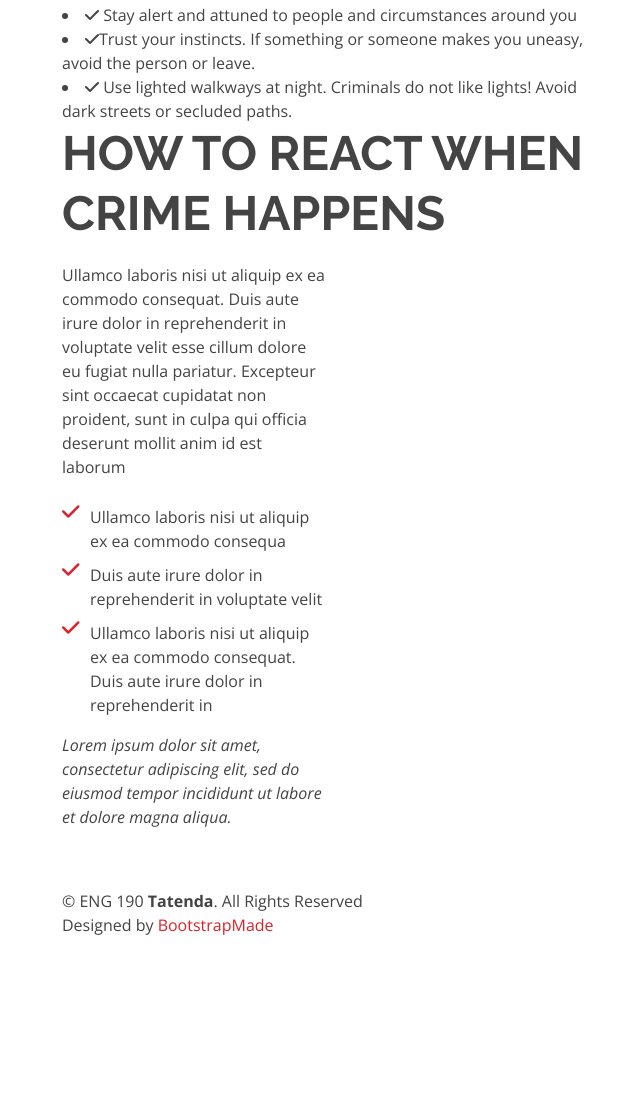
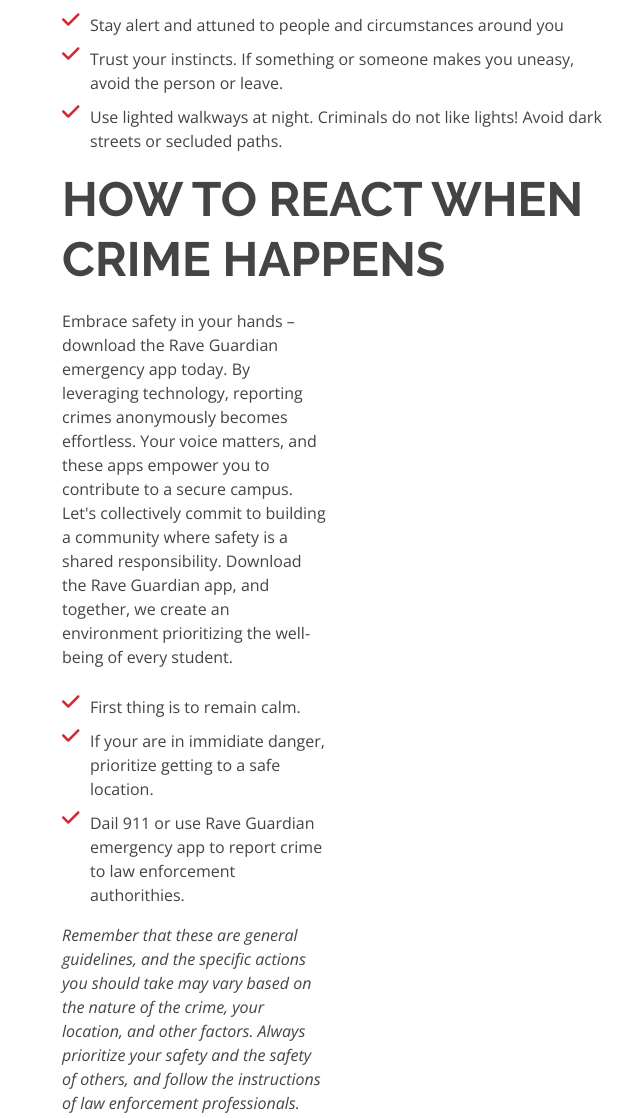
Before and after one commit to TateNyoni/ENG-190, a plain HTML site: page index.html in a window 1280 px wide. Shown: the part 997-2115 px from the top of the page, without its empty margins (20-660 px from the left). Before the commit the page ends 1934 px from the top, so only its background shows below. Drawn offline with nearby package versions, Linux system fonts and the light colour scheme; a web font is replaced by a local one.

Commit message:
Update index.html

```diff
--- a/index.html
+++ b/index.html
@@ -129,27 +129,28 @@
         <div class="row content">
           <div class="col-lg-6">
             <h2>Crime Prevention Tips</h2>
+            <ul>
              <li><i class="fa-solid fa-check"></i> Stay alert and attuned to people and circumstances around you</li>
               <li><i class="fa-solid fa-check"></i>Trust your instincts. If something or someone makes you uneasy, avoid the person or leave.</li>
               <li><i class="fa-solid fa-check"></i> Use lighted walkways at night.  Criminals do not like lights!  Avoid dark streets or secluded paths.</li>
           </div>
+          </ul>
           <div class="row content">
           <div class="col-lg-6">
             <h2>How to React When Crime Happens</h2>
           <div class="col-lg-6 pt-4 pt-lg-0">
             <p>
-              Ullamco laboris nisi ut aliquip ex ea commodo consequat. Duis aute irure dolor in reprehenderit in voluptate
-              velit esse cillum dolore eu fugiat nulla pariatur. Excepteur sint occaecat cupidatat non proident, sunt in
-              culpa qui officia deserunt mollit anim id est laborum
+              Embrace safety in your hands – download the Rave Guardian emergency app today. By leveraging technology, reporting crimes anonymously becomes effortless.
+              Your voice matters, and these apps empower you to contribute to a secure campus. Let's collectively commit to building a community where safety
+              is a shared responsibility. Download the Rave Guardian app, and together, we create an environment prioritizing the well-being of every student.
             </p>
             <ul>
-              <li><i class="fa-solid fa-check"></i> Ullamco laboris nisi ut aliquip ex ea commodo consequa</li>
-              <li><i class="fa-solid fa-check"></i> Duis aute irure dolor in reprehenderit in voluptate velit</li>
-              <li><i class="fa-solid fa-check"></i> Ullamco laboris nisi ut aliquip ex ea commodo consequat. Duis aute irure dolor in reprehenderit in</li>
+              <li><i class="fa-solid fa-check"></i> First thing is to remain calm.</li>
+              <li><i class="fa-solid fa-check"></i> If your are in immidiate danger, prioritize getting to a safe location.</li>
+              <li><i class="fa-solid fa-check"></i> Dail 911 or use Rave Guardian emergency app to report crime to law enforcement authorithies.</li>
             </ul>
             <p class="fst-italic">
-              Lorem ipsum dolor sit amet, consectetur adipiscing elit, sed do eiusmod tempor incididunt ut labore et dolore
-              magna aliqua.
+              Remember that these are general guidelines, and the specific actions you should take may vary based on the nature of the crime, your location, and other factors. Always prioritize your safety and the safety of others, and follow the instructions of law enforcement professionals.
             </p>
           </div>
         </div>
```
